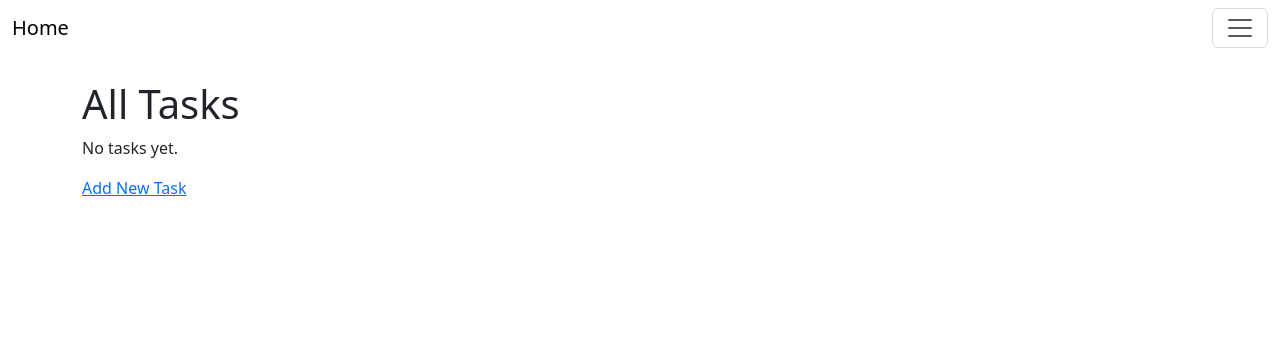
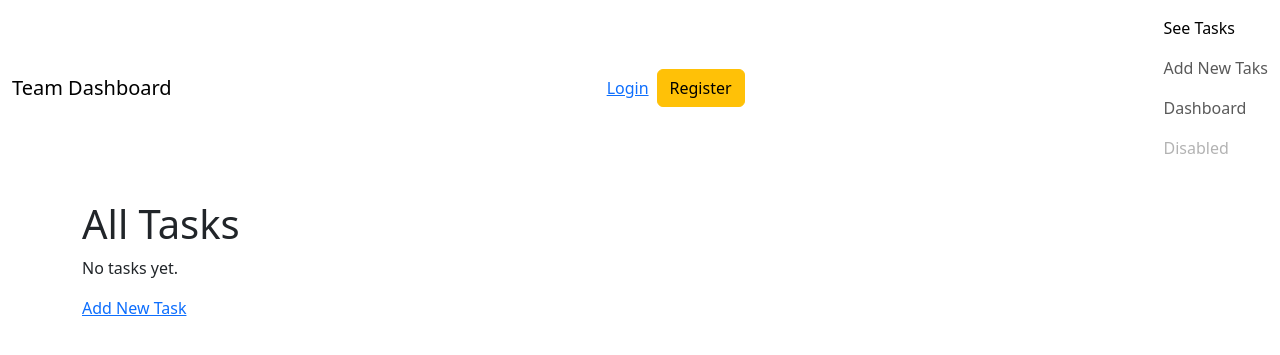
Before and after one commit to pfonsecaUTRGV/fall2026, a Django app: page /task/ in a window 1280 px wide. Shown: the top 355 px of the page. Run offline with Django 5.2, Linux system fonts and the light colour scheme; data that the repository does not hold is empty; some libraries are stand-ins or nearby versions.

Commit message:
Changes to Navbar and added the protected dashboard view

```diff
--- a/classApp/app/fall2026/templates/task/base.html
+++ b/classApp/app/fall2026/templates/task/base.html
@@ -3,7 +3,7 @@
   <head>
     <meta charset="utf-8">
     <meta name="viewport" content="width=device-width, initial-scale=1">
-    <title>Fall 2026</title>
+    <title>Pokemon Team Management</title>
     <link href="https://cdn.jsdelivr.net/npm/bootstrap@6.0.0-alpha.1/dist/css/bootstrap.min.css" rel="stylesheet" integrity="sha384-B/GM4XqrwHnWXNOWMbloTmrYXZg10cakYGmpfsR/bbzQ6JAJI4ihuyADKLnBgrCe" crossorigin="anonymous">
   </head>
 
@@ -11,15 +11,20 @@
 
   <nav class="navbar sm:navbar-expand bg-1 fg-2">
   <div class="container-fluid">
-    <a class="navbar-brand" href="#">Home</a>
-    <button class="btn-icon navbar-toggler" type="button" data-bs-toggle="drawer" data-bs-target="#navbarNav" aria-controls="navbarNav" aria-expanded="false" aria-label="Toggle navigation">
-      <span class="navbar-toggler-icon" aria-hidden="true"></span>
-    </button>
-    <dialog class="drawer drawer-end" tabindex="-1" id="navbarNav" aria-labelledby="navbarNavLabel">
-      <div class="drawer-header">
-        <h5 class="drawer-title" id="navbarNavLabel">Nav Bar for taks</h5>
-        <button type="button" class="btn-close" data-bs-dismiss="drawer" aria-label="Close"></button>
-      </div>
+    <a class="navbar-brand" href="{% url 'dashboard' %}">Team Dashboard</a>
+    <div class="d-flex gap-2 align-items-center">
+      {% if user.is_authenticated %}
+          <span> Hi, {{user.name}} </span>
+            <a class="btn-outline-light" href="{% url 'dashboard'}">Dashboard</a>
+            <form method="POST" action="{% url 'logout' %}"> {% csrf_token %}
+              <button class="btn btn-warning"> Logout</button>
+            </form>
+      {% else %}
+        <a class="btn-outline-light" href="{% url 'login' %}">Login</a>
+        <a class="btn btn-warning" href="{% url 'register' %}">Register </a>
+      {% endif %}
+    </div>
+
       <div class="drawer-body">
         <ul class="navbar-nav">
           <li class="nav-item">
--- a/classApp/app/fall2026/urls.py
+++ b/classApp/app/fall2026/urls.py
@@ -8,4 +8,8 @@ urlpatterns = [
 
 	#Pokemon trainer team MVP urls
 	path('register/',views.register, name='register'),
+
+	path('login/',auth_views.LoginView.as_view(
+		template_name='tasks/login.html'),name='login'),
+	path('dashboard/',views.dashboard,name='dashboard'),
 ]
--- a/classApp/app/fall2026/views.py
+++ b/classApp/app/fall2026/views.py
@@ -1,7 +1,7 @@
 from django.shortcuts import render, redirect
 from .models import Task
 from django.contrib.auth.forms import UserCreationForm
-
+from django.contrib.auth.decorators import login_required
 # Define the method to visualize a task from the database
 
 
@@ -37,3 +37,7 @@ def add_task(request):
 			return redirect('task_list')
 
 	return render(request,'task/add_task.html')
+
+@login_required
+def dashboard(request):
+	return render(request,'task/dashboard.html')
```
